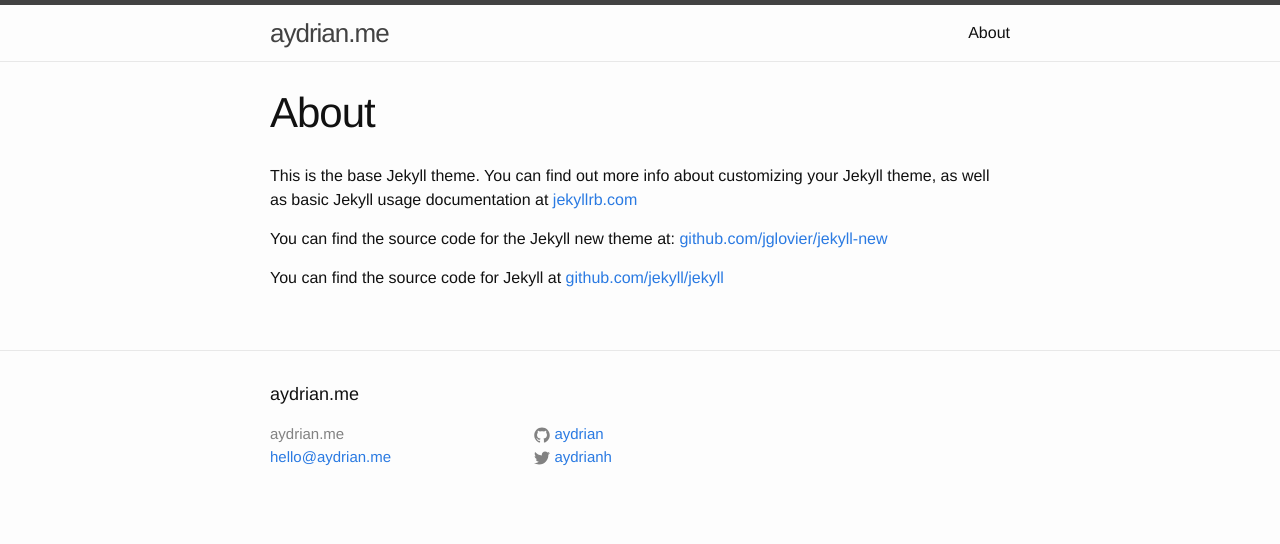
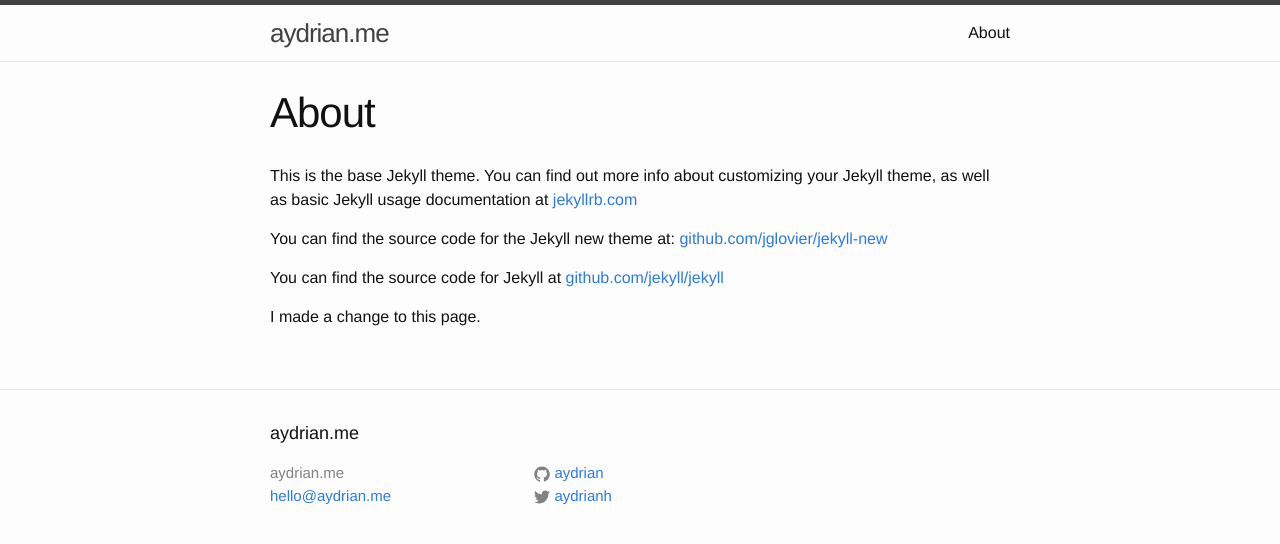
Before and after one commit to aydrian/aydrian.github.io.old, a Jekyll site: the page built from about.md, in a window 1280 px wide. Shown: the top 544 px of the page. Built offline with Jekyll 4.4.1, drawn with Linux system fonts in a browser that asks for light colours.

```diff
--- a/about.md
+++ b/about.md
@@ -9,3 +9,5 @@ This is the base Jekyll theme. You can find out more info about customizing your
 You can find the source code for the Jekyll new theme at: [github.com/jglovier/jekyll-new](https://github.com/jglovier/jekyll-new)
 
 You can find the source code for Jekyll at [github.com/jekyll/jekyll](https://github.com/jekyll/jekyll)
+
+I made a change to this page.
```
Also changed, not shown: .travis.yml.
